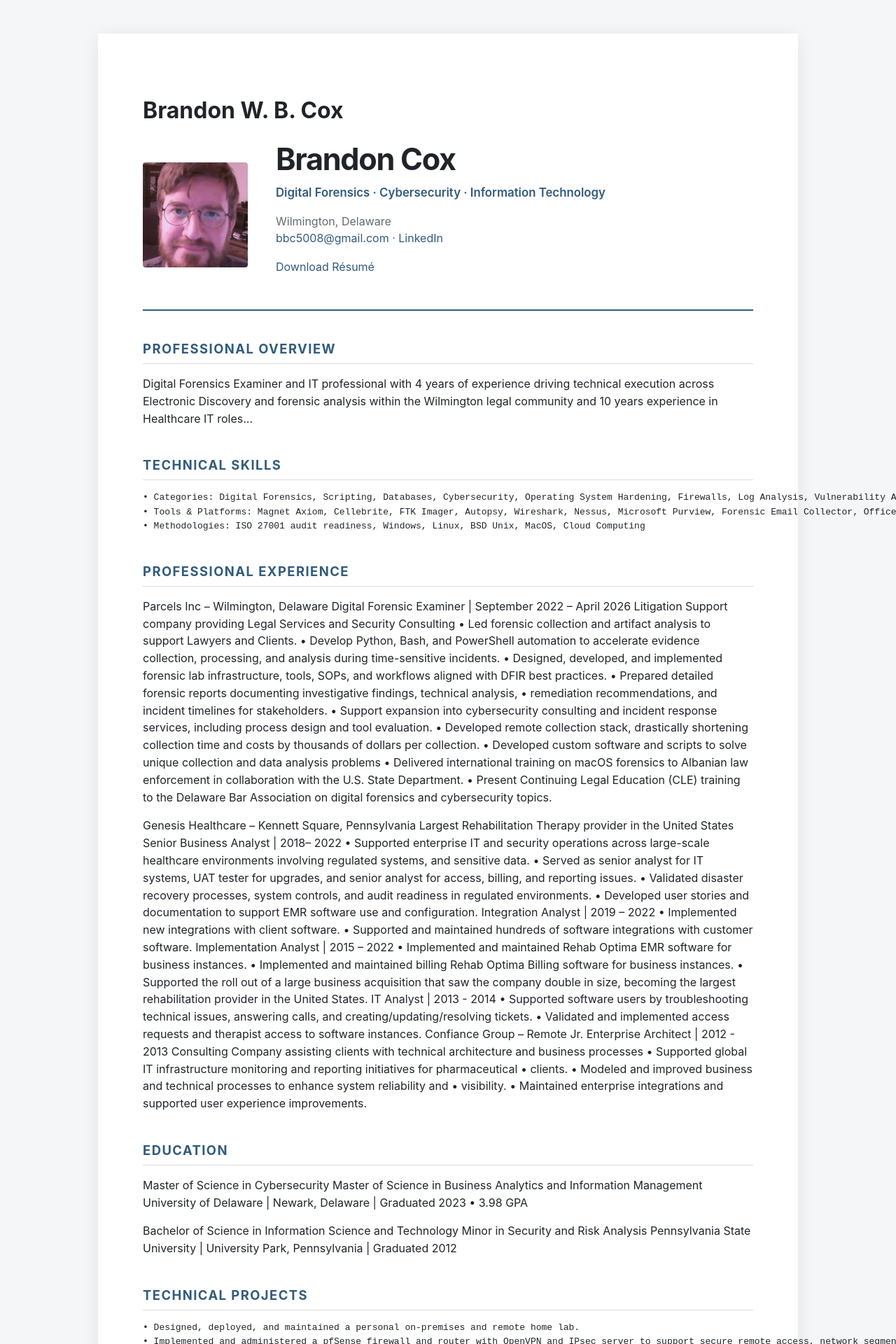
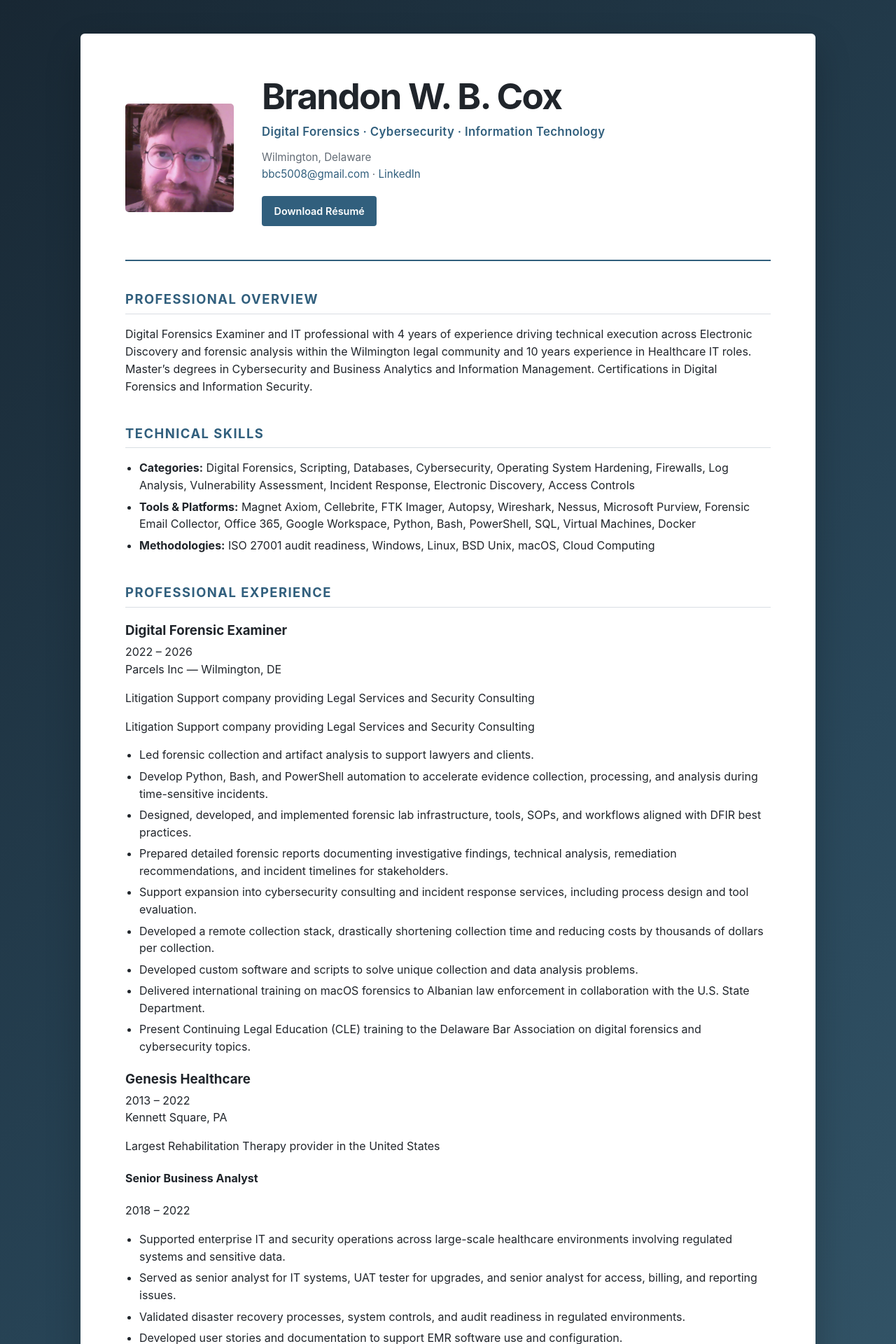
Before and after one commit to bbc5008/bbc5008.github.io, a Jekyll site: the page built from resume.markdown, in a window 1280 px wide. Shown: the top 1920 px of the page at 70% size. Built offline with Jekyll 4.4.1, drawn with Linux system fonts in a browser that asks for light colours; some of the changed text lies outside the part shown.

Commit message:
more clean version

```diff
--- a/assets/css/resume.scss
+++ b/assets/css/resume.scss
@@ -6,18 +6,32 @@
 }
 
 :root {
-  --text: #20242a;
-  --muted: #626a73;
-  --accent: #315b7d;
-  --border: #d8dde3;
-  --background: #f5f6f7;
+  --text: #20252b;
+  --muted: #626b75;
+  --accent: #315f7d;
+  --accent-dark: #24485f;
+  --border: #d9dee3;
   --paper: #ffffff;
 }
 
+html {
+  min-height: 100%;
+}
+
 body {
+  min-height: 100vh;
   margin: 0;
-  background: var(--background);
+
+  background:
+    linear-gradient(
+      135deg,
+      #182733 0%,
+      #29475a 45%,
+      #42687b 100%
+    );
+
   color: var(--text);
+
   font-family:
     -apple-system,
     BlinkMacSystemFont,
@@ -26,52 +40,72 @@ body {
     Helvetica,
     Arial,
     sans-serif;
+
   line-height: 1.55;
 }
 
 .resume {
-  max-width: 1000px;
+  width: calc(100% - 3rem);
+  max-width: 1050px;
+
   margin: 3rem auto;
   padding: 4rem;
+
   background: var(--paper);
-  box-shadow: 0 4px 24px rgba(0, 0, 0, 0.08);
+
+  border-radius: 6px;
+
+  box-shadow:
+    0 20px 50px rgba(0, 0, 0, 0.22);
 }
 
 .resume-header {
-  display: flex;
+  display: grid;
+  grid-template-columns: 155px 1fr;
+  gap: 2.5rem;
   align-items: center;
-  gap: 2.5rem;
+
+  margin-bottom: 2.5rem;
   padding-bottom: 2rem;
+
   border-bottom: 2px solid var(--accent);
 }
 
 .headshot {
-  width: 150px;
-  height: 150px;
-  flex: 0 0 150px;
+  width: 155px;
+  height: 155px;
 
   object-fit: cover;
   object-position: center;
 
-  border-radius: 4px;
+  border-radius: 5px;
 }
 
 .identity h1 {
   margin: 0;
-  font-size: 2.7rem;
-  line-height: 1.1;
-  letter-spacing: -0.03em;
+
+  font-size: clamp(2.2rem, 5vw, 3.2rem);
+  font-weight: 700;
+  line-height: 1;
+
+  letter-spacing: -0.035em;
 }
 
 .tagline {
-  margin: 0.6rem 0;
+  margin: 0.75rem 0;
+
   color: var(--accent);
+
   font-size: 1.05rem;
   font-weight: 600;
+  letter-spacing: 0.02em;
 }
 
 .contact {
+  margin: 0.75rem 0 0;
+
   color: var(--muted);
+  font-size: 0.95rem;
 }
 
 a {
@@ -152,3 +186,36 @@ li {
     display: none;
   }
 }
+
+.resume-actions {
+  margin-top: 1.25rem;
+}
+
+.download-button {
+  display: inline-block;
+
+  padding: 0.65rem 1.1rem;
+
+  background: var(--accent);
+  color: white;
+
+  border-radius: 4px;
+
+  font-size: 0.9rem;
+  font-weight: 600;
+
+  text-decoration: none;
+
+  transition:
+    background 0.15s ease,
+    transform 0.15s ease;
+}
+
+.download-button:hover {
+  background: var(--accent-dark);
+  color: white;
+
+  text-decoration: none;
+
+  transform: translateY(-1px);
+}
--- a/resume.markdown
+++ b/resume.markdown
@@ -8,8 +8,6 @@ description: Brandon Cox - Cybersecurity, Digital Forensics, and Information Tec
 permalink: /resume/
 ---
 
-# Brandon W. B. Cox
-
 <header class="resume-header">
 
   <img
@@ -18,7 +16,7 @@ permalink: /resume/
     alt="Brandon Cox">
 
   <div class="identity">
-    <h1>Brandon Cox</h1>
+    <h1>Brandon W. B. Cox</h1>
 
     <p class="tagline">
       Digital Forensics · Cybersecurity · Information Technology
@@ -34,7 +32,10 @@ permalink: /resume/
     </p>
 
     <p class="resume-actions">
-      <a href="/assets/files/brandon-cox-resume.pdf">
+      <a
+        class="download-button"
+        href="{{ '/assets/files/brandon-cox-resume.pdf' | relative_url }}"
+        download>
         Download Résumé
       </a>
     </p>
@@ -47,74 +48,188 @@ permalink: /resume/
 Digital Forensics Examiner and IT professional with 4 years of
 experience driving technical execution across Electronic Discovery
 and forensic analysis within the Wilmington legal community and
-10 years experience in Healthcare IT roles...
+10 years experience in Healthcare IT roles.  Master's degrees in
+Cybersecurity and Business Analytics and Information Management.
+Certifications in Digital Forensics and Information Security.
 
 ## Technical Skills
 
-    • Categories: Digital Forensics, Scripting, Databases, Cybersecurity, Operating System Hardening, Firewalls, Log Analysis, Vulnerability Assessment, Incident Response, Electronic Discovery, Access Controls
-    • Tools & Platforms: Magnet Axiom, Cellebrite, FTK Imager, Autopsy, Wireshark, Nessus, Microsoft Purview, Forensic Email Collector, Office 365, Google Workspace, Python, Bash, Powershell, SQL, Virtual Machines, Docker
-    • Methodologies: ISO 27001 audit readiness, Windows, Linux, BSD Unix, MacOS, Cloud Computing
+- **Categories:** Digital Forensics, Scripting, Databases, Cybersecurity, Operating System Hardening, Firewalls, Log Analysis, Vulnerability Assessment, Incident Response, Electronic Discovery, Access Controls
+- **Tools & Platforms:** Magnet Axiom, Cellebrite, FTK Imager, Autopsy, Wireshark, Nessus, Microsoft Purview, Forensic Email Collector, Office 365, Google Workspace, Python, Bash, PowerShell, SQL, Virtual Machines, Docker
+- **Methodologies:** ISO 27001 audit readiness, Windows, Linux, BSD Unix, macOS, Cloud Computing
 
 ## Professional Experience
-Parcels Inc – Wilmington, Delaware
-Digital Forensic Examiner | September 2022 – April 2026
-Litigation Support company providing Legal Services and Security Consulting
-    • Led forensic collection and artifact analysis to support Lawyers and Clients.
-    • Develop Python, Bash, and PowerShell automation to accelerate evidence collection, processing, and analysis during time-sensitive incidents.
-    • Designed, developed, and implemented forensic lab infrastructure, tools, SOPs, and workflows aligned with DFIR best practices.
-    • Prepared detailed forensic reports documenting investigative findings, technical analysis,
-    • remediation recommendations, and incident timelines for stakeholders.
-    • Support expansion into cybersecurity consulting and incident response services, including process design and tool evaluation.
-    • Developed remote collection stack, drastically shortening collection time and costs by thousands of dollars per collection.
-    • Developed custom software and scripts to solve unique collection and data analysis problems
-    • Delivered international training on macOS forensics to Albanian law enforcement in collaboration with the U.S. State Department.
-    • Present Continuing Legal Education (CLE) training to the Delaware Bar Association on digital forensics and cybersecurity topics.
+<div class="job-entry">
+  <div class="job-primary">
+    <h3>Digital Forensic Examiner</h3>
+    <span class="job-date">2022 – 2026</span>
+  </div>
 
-Genesis Healthcare – Kennett Square, Pennsylvania
-Largest Rehabilitation Therapy provider in the United States
-Senior Business Analyst | 2018– 2022
-    • Supported enterprise IT and security operations across large-scale healthcare environments involving regulated systems, and sensitive data.
-    • Served as senior analyst for IT systems, UAT tester for upgrades, and senior analyst for access, billing, and reporting issues.
-    • Validated disaster recovery processes, system controls, and audit readiness in regulated environments.
-    • Developed user stories and documentation to support EMR software use and configuration.
-Integration Analyst | 2019 – 2022
-    • Implemented new integrations with client software.
-    • Supported and maintained hundreds of software integrations with customer software.
-Implementation Analyst | 2015 – 2022
-    • Implemented and maintained Rehab Optima EMR software for business instances.
-    • Implemented and maintained billing Rehab Optima Billing software for business instances.
-    • Supported the roll out of a large business acquisition that saw the company double in size, becoming the largest rehabilitation provider in the United States.
-IT Analyst | 2013 - 2014
-    • Supported software users by troubleshooting technical issues, answering calls, and creating/updating/resolving tickets.
-    • Validated and implemented access requests and therapist access to software instances.
-Confiance Group – Remote
-Jr. Enterprise Architect | 2012 - 2013
-Consulting Company assisting clients with technical architecture and business processes
-    • Supported global IT infrastructure monitoring and reporting initiatives for pharmaceutical
-    • clients.
-    • Modeled and improved business and technical processes to enhance system reliability and
-    • visibility.
-    • Maintained enterprise integrations and supported user experience improvements.
+  <div class="job-secondary">
+    <span class="employer">Parcels Inc</span>
+    <span class="job-location">— Wilmington, DE</span>
+  </div>
 
-## Education
-Master of Science in Cybersecurity
-Master of Science in Business Analytics and Information Management
-University of Delaware | Newark, Delaware | Graduated 2023
-    • 3.98 GPA
+  <p class="job-description">
+    Litigation Support company providing Legal Services and Security Consulting
+  </p>
+</div>
 
-Bachelor of Science in Information Science and Technology
-Minor in Security and Risk Analysis
-Pennsylvania State University | University Park, Pennsylvania | Graduated 2012
+<p class="company-description">
+  Litigation Support company providing Legal Services and Security Consulting
+</p>
+- Led forensic collection and artifact analysis to support lawyers and clients.
+- Develop Python, Bash, and PowerShell automation to accelerate evidence collection, processing, and analysis during time-sensitive incidents.
+- Designed, developed, and implemented forensic lab infrastructure, tools, SOPs, and workflows aligned with DFIR best practices.
+- Prepared detailed forensic reports documenting investigative findings, technical analysis, remediation recommendations, and incident timelines for stakeholders.
+- Support expansion into cybersecurity consulting and incident response services, including process design and tool evaluation.
+- Developed a remote collection stack, drastically shortening collection time and reducing costs by thousands of dollars per collection.
+- Developed custom software and scripts to solve unique collection and data analysis problems.
+- Delivered international training on macOS forensics to Albanian law enforcement in collaboration with the U.S. State Department.
+- Present Continuing Legal Education (CLE) training to the Delaware Bar Association on digital forensics and cybersecurity topics.
+
+
+<div class="job-entry employer-entry">
+  <div class="job-primary">
+    <h3>Genesis Healthcare</h3>
+    <span class="job-date">2013 – 2022</span>
+  </div>
+
+  <div class="job-secondary">
+    <span class="job-location">Kennett Square, PA</span>
+  </div>
+
+  <p class="job-description">
+    Largest Rehabilitation Therapy provider in the United States
+  </p>
+</div>
+
+<div class="subrole">
+  <div class="subrole-header">
+    <h4>Senior Business Analyst</h4>
+    <span class="subrole-date">2018 – 2022</span>
+  </div>
+
+  <ul>
+    <li>Supported enterprise IT and security operations across large-scale healthcare environments involving regulated systems and sensitive data.</li>
+    <li>Served as senior analyst for IT systems, UAT tester for upgrades, and senior analyst for access, billing, and reporting issues.</li>
+    <li>Validated disaster recovery processes, system controls, and audit readiness in regulated environments.</li>
+    <li>Developed user stories and documentation to support EMR software use and configuration.</li>
+  </ul>
+</div>
+
+<div class="subrole">
+  <div class="subrole-header">
+    <h4>Integration Analyst</h4>
+    <span class="subrole-date">2019 – 2022</span>
+  </div>
+
+  <ul>
+    <li>Implemented new integrations with client software.</li>
+    <li>Supported and maintained hundreds of software integrations with customer software.</li>
+  </ul>
+</div>
+
+<div class="subrole">
+  <div class="subrole-header">
+    <h4>Implementation Analyst</h4>
+    <span class="subrole-date">2015 – 2022</span>
+  </div>
+
+  <ul>
+    <li>Implemented and maintained Rehab Optima EMR software for business instances.</li>
+    <li>Implemented and maintained Rehab Optima Billing software for business instances.</li>
+    <li>Supported the rollout of a large business acquisition that saw the company double in size, becoming the largest rehabilitation provider in the United States.</li>
+  </ul>
+</div>
+
+<div class="subrole">
+  <div class="subrole-header">
+    <h4>IT Analyst</h4>
+    <span class="subrole-date">2013 – 2014</span>
+  </div>
+
+  <ul>
+    <li>Supported software users by troubleshooting technical issues, answering calls, and creating, updating, and resolving tickets.</li>
+    <li>Validated and implemented access requests and therapist access to software instances.</li>
+  </ul>
+</div>
+<div class="job-entry">
+  <div class="job-primary">
+    <h3>Jr. Enterprise Architect</h3>
+    <span class="job-date">2012 – 2013</span>
+  </div>
+
+  <div class="job-secondary">
+    <span class="employer">Confiance Group</span>
+    <span class="job-location">— Remote</span>
+  </div>
+
+  <p class="job-description">
+    Consulting company assisting clients with technical architecture and business processes
+  </p>
+</div>
+
+- Supported global IT infrastructure monitoring and reporting initiatives for pharmaceutical clients.
+- Modeled and improved business and technical processes to enhance system reliability and visibility.
+- Maintained enterprise integrations and supported user experience improvements.
+
+<h2>Education</h2>
+
+<div class="education-entry">
+  <div class="education-primary">
+    <h3>Master of Science in Cybersecurity</h3>
+    <span class="education-date">2023</span>
+  </div>
+
+  <div class="education-secondary">
+    University of Delaware — Newark, DE
+  </div>
+</div>
+
+<div class="education-entry">
+  <div class="education-primary">
+    <h3>Master of Science in Business Analytics &amp; Information Management</h3>
+    <span class="education-date">2023</span>
+  </div>
+
+  <div class="education-secondary">
+    University of Delaware — Newark, DE · GPA 3.98
+  </div>
+</div>
+
+<div class="education-entry">
+  <div class="education-primary">
+    <h3>Bachelor of Science in Information Science &amp; Technology</h3>
+    <span class="education-date">2012</span>
+  </div>
+
+  <div class="education-secondary">
+    Pennsylvania State University — University Park, PA · Minor in Security &amp; Risk Analysis
+  </div>
+</div>
 
 ## Technical Projects
-    • Designed, deployed, and maintained a personal on-premises and remote home lab.
-    • Implemented and administered a pfSense firewall and router with OpenVPN and IPsec server to support secure remote access, network segmentation, and traffic inspection, and site-to-site communication.
-    • Deployed and managed a TrueNAS Core server hosting multiple jails running server and infrastructure services.
-    • Tested system hardening, firewall rules, and access controls to improve security posture and resilience.
-    • Automated system configuration, monitoring, and data collection using Python, Bash, and PowerShell.
-    • Performed network traffic analysis, monitoring, and segmentation testing to improve visibility, resilience, and defensive capabilities.
+- Designed, deployed, and maintained a personal on-premises and remote home lab.
+- Implemented and administered a pfSense firewall and router with OpenVPN and IPsec server to support secure remote access, network segmentation, and traffic inspection, and site-to-site communication.
+- Deployed and managed a TrueNAS Core server hosting multiple jails running server and infrastructure services.
+- Tested system hardening, firewall rules, and access controls to improve security posture and resilience.
+- Automated system configuration, monitoring, and data collection using Python, Bash, and PowerShell.
+- Performed network traffic analysis, monitoring, and segmentation testing to improve visibility, resilience, and defensive capabilities.
 
-# Certifications
-    • CompTIA Security + | May 2026
-    • Magnet Certified Forensic Examiner | October 2024
-    • Certified Forensic Mac Examiner | May 2024
+<h2>Certifications</h2>
+
+<div class="certification">
+  <span class="certification-name">CompTIA Security+</span>
+  <span class="certification-date">May 2026</span>
+</div>
+
+<div class="certification">
+  <span class="certification-name">Magnet Certified Forensic Examiner</span>
+  <span class="certification-date">October 2024</span>
+</div>
+
+<div class="certification">
+  <span class="certification-name">Certified Forensic Mac Examiner</span>
+  <span class="certification-date">May 2024</span>
+</div>
```
